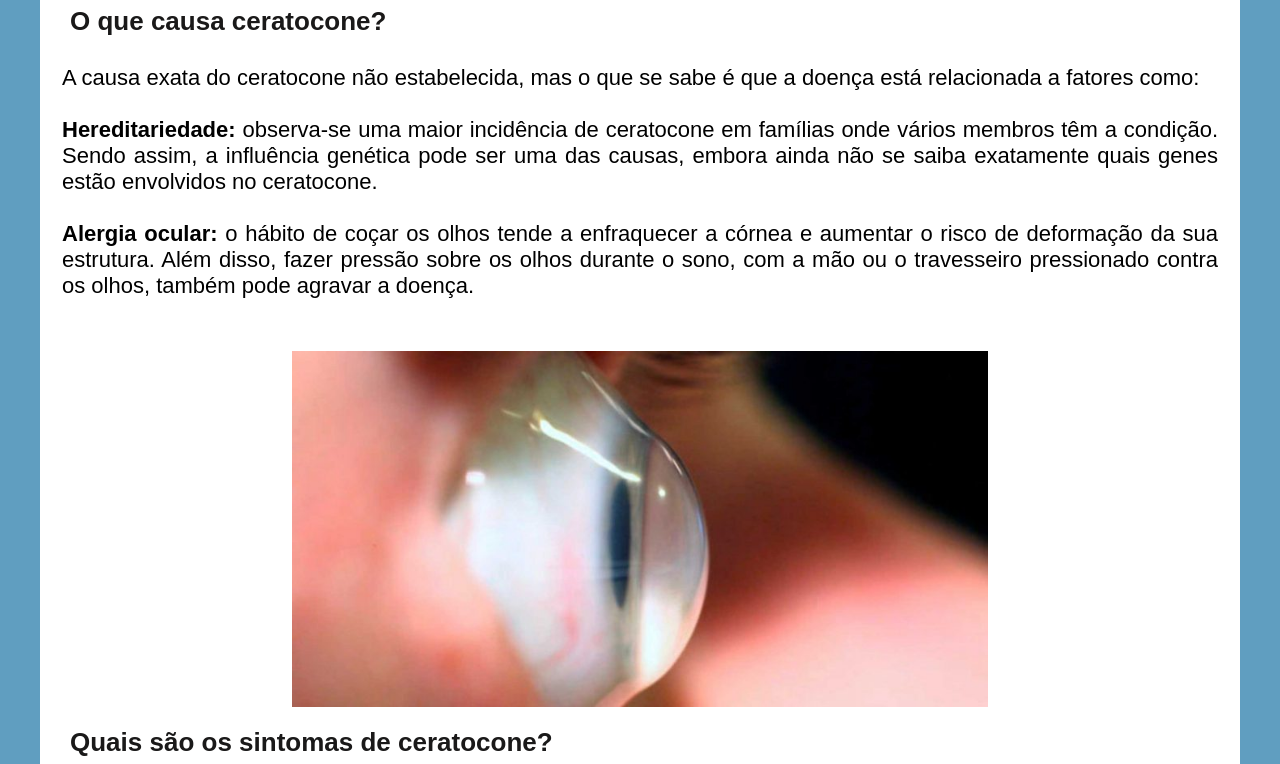
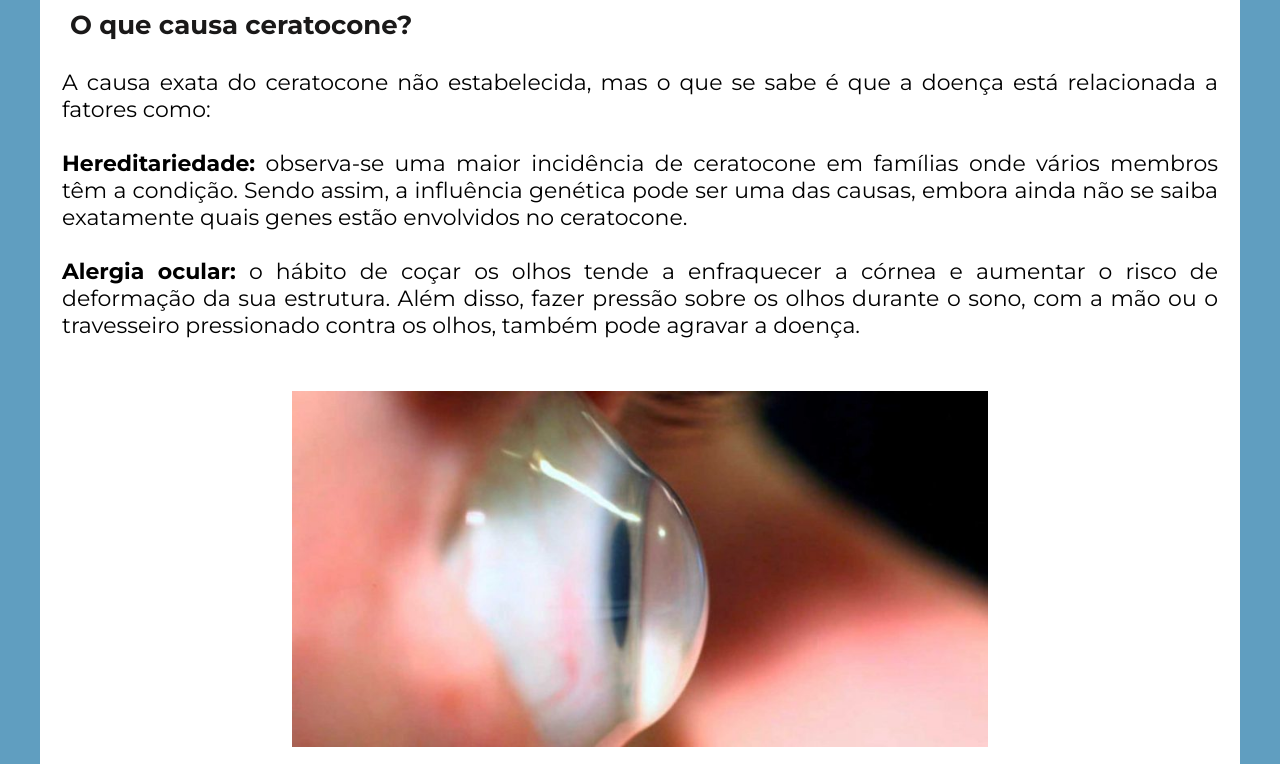
Before and after one commit to fernandodallazoana-byte/parte-2-feira, a plain HTML site: page index.html in a window 1280 px wide. Shown: the part 241-1005 px from the top of the page. Drawn offline with Linux system fonts and the light colour scheme.

Commit message:
thrthrst

```diff
--- a/index.html
+++ b/index.html
@@ -5,6 +5,9 @@
 <head>
    <meta charset="UTF-8">
    <meta name="viewport" content="width=device-width, initial-scale=1.0">
+   <link rel="preconnect" href="https://fonts.googleapis.com">
+<link rel="preconnect" href="https://fonts.gstatic.com" crossorigin>
+<link href="https://fonts.googleapis.com/css2?family=Montserrat:ital,wght@0,100..900;1,100..900&display=swap" rel="stylesheet">
    <link rel="stylesheet" href="style.css">
    <title>Ceratocone</title>
 </head>
--- a/style.css
+++ b/style.css
@@ -1,6 +1,7 @@
 body {
+
   background-color: #609ec0;
-  font-family: Arial, sans-serif;
+  font-family: "Montserrat", sans-serif;
   margin: 0;
   padding-bottom: 50px;
   display: flex;
```
